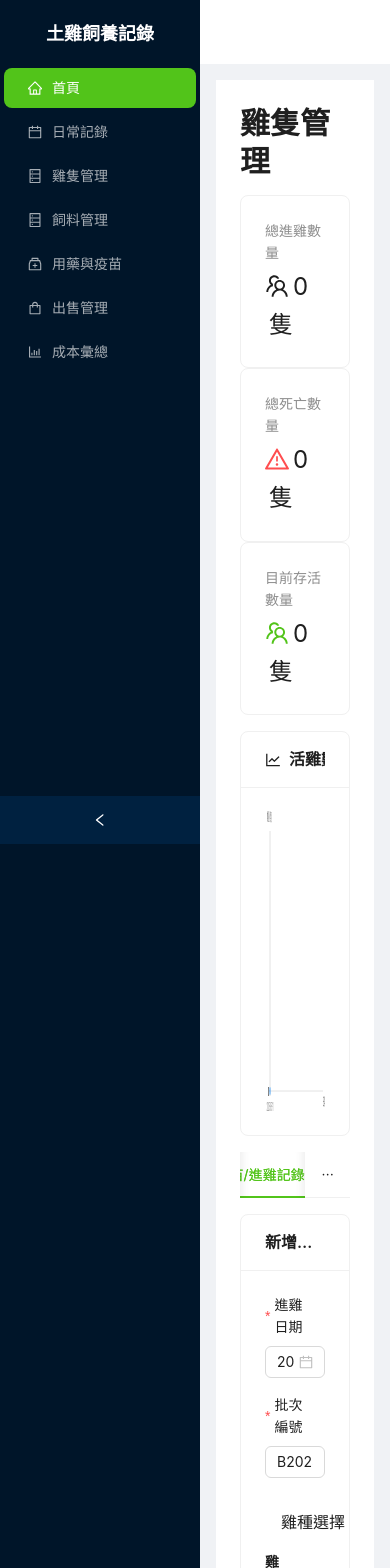
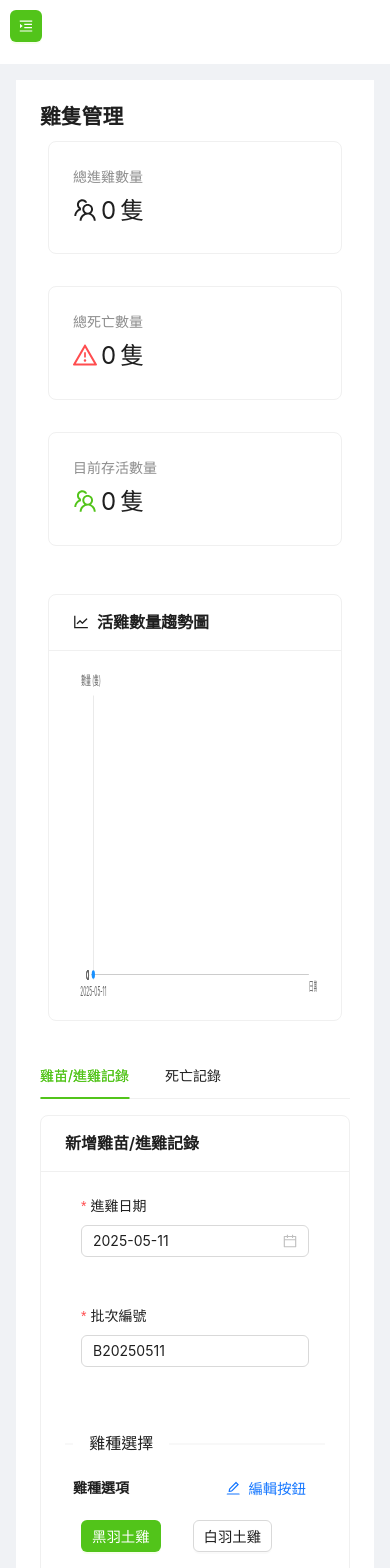
Before and after one commit to Hodaren2022/ChickenFarmMVP, a React (Vite) app: page /chicken-management in a window 390 px wide. Shown: the top 1568 px of the page. Built offline with nearby package versions, Linux system fonts and the light colour scheme.

Commit message:
mobile support

```diff
--- a/src/App.css
+++ b/src/App.css
@@ -79,4 +79,77 @@
   .ant-form-item {
     margin-bottom: 12px;
   }
+
+  /* 表格響應式處理 */
+  .data-table {
+    font-size: 0.9rem;
+  }
+
+  .data-table .ant-table-cell {
+    padding: 8px 4px;
+    white-space: nowrap;
+  }
+
+  /* 表單元素響應式調整 */
+  .ant-form-item-label {
+    padding-bottom: 4px;
+  }
+
+  /* 統計卡片在手機上垂直排列 */
+  .ant-row {
+    margin-left: 0 !important;
+    margin-right: 0 !important;
+  }
+
+  .ant-col {
+    padding-left: 8px !important;
+    padding-right: 8px !important;
+    margin-bottom: 16px;
+  }
+
+  /* 按鈕組調整 */
+  .quick-action-buttons button,
+  .weather-buttons button,
+  .health-status-buttons button {
+    min-width: auto;
+    padding: 0 10px;
+    font-size: 0.9rem;
+  }
+
+  /* 標題調整 */
+  h1.ant-typography {
+    font-size: 1.5rem;
+  }
+
+  h2.ant-typography {
+    font-size: 1.3rem;
+  }
+
+  /* 側邊導航在手機上的調整 */
+  .ant-layout-sider-collapsed {
+    max-width: 0 !important;
+    min-width: 0 !important;
+    width: 0 !important;
+    overflow: hidden;
+  }
 }
+
+/* 更小螢幕的額外調整 */
+@media (max-width: 480px) {
+  .ant-tabs-tab {
+    padding: 8px 12px;
+    margin: 0 4px 0 0;
+  }
+
+  .ant-card-head-title {
+    font-size: 1rem;
+  }
+
+  .ant-statistic-title {
+    font-size: 0.9rem;
+  }
+
+  .ant-statistic-content {
+    font-size: 1.2rem;
+  }
+}
--- a/src/App.jsx
+++ b/src/App.jsx
@@ -1,13 +1,15 @@
-import { useState } from 'react'
+import { useState, useEffect } from 'react'
 import { Routes, Route, Link } from 'react-router-dom'
-import { Layout, Menu, ConfigProvider, theme } from 'antd'
+import { Layout, Menu, ConfigProvider, theme, Button } from 'antd'
 import {
   HomeOutlined,
   CalendarOutlined,
   DatabaseOutlined,
   MedicineBoxOutlined,
   ShoppingOutlined,
-  BarChartOutlined
+  BarChartOutlined,
+  MenuUnfoldOutlined,
+  MenuFoldOutlined
 } from '@ant-design/icons'
 
 // 頁面組件
@@ -26,6 +28,24 @@ const { Header, Content, Footer, Sider } = Layout
 
 function App() {
   const [collapsed, setCollapsed] = useState(false)
+  const [isMobile, setIsMobile] = useState(false)
+
+  // 監聽視窗大小變化，判斷是否為手機螢幕
+  useEffect(() => {
+    const checkMobile = () => {
+      setIsMobile(window.innerWidth <= 768)
+      if (window.innerWidth <= 768) {
+        setCollapsed(true)
+      }
+    }
+
+    checkMobile()
+    window.addEventListener('resize', checkMobile)
+
+    return () => {
+      window.removeEventListener('resize', checkMobile)
+    }
+  }, [])
 
   return (
     <ConfigProvider
@@ -37,7 +57,27 @@ function App() {
       }}
     >
       <Layout style={{ minHeight: '100vh' }}>
-        <Sider collapsible collapsed={collapsed} onCollapse={setCollapsed}>
+        {isMobile && (
+          <Button
+            type="primary"
+            onClick={() => setCollapsed(!collapsed)}
+            style={{
+              position: 'fixed',
+              top: '10px',
+              left: collapsed ? '10px' : '200px',
+              zIndex: 1001,
+              transition: 'all 0.2s'
+            }}
+            icon={collapsed ? <MenuUnfoldOutlined /> : <MenuFoldOutlined />}
+          />
+        )}
+        <Sider
+          collapsible={!isMobile}
+          collapsed={collapsed}
+          onCollapse={setCollapsed}
+          breakpoint="lg"
+          style={{ zIndex: 1000 }}
+        >
           <div className="logo">土雞飼養記錄</div>
           <Menu theme="dark" defaultSelectedKeys={['1']} mode="inline">
             <Menu.Item key="1" icon={<HomeOutlined />}>
--- a/src/pages/ChickenManagement.jsx
+++ b/src/pages/ChickenManagement.jsx
@@ -326,10 +326,10 @@ const ChickenManagement = () => {
     <div>
       <Title level={2}>雞隻管理</Title>
 
-      {/* 統計卡片 */}
-      <Row gutter={16} style={{ marginBottom: 16 }}>
-        <Col xs={24} sm={8}>
-          <Card>
+      {/* 統計卡片 - 使用更好的響應式設計 */}
+      <Row gutter={{ xs: 8, sm: 16 }} style={{ marginBottom: 16 }}>
+        <Col xs={24} sm={12} md={8}>
+          <Card className="summary-card">
             <Statistic
               title="總進雞數量"
               value={chickenRecords.reduce((sum, record) => sum + record.quantity, 0)}
@@ -339,8 +339,8 @@ const ChickenManagement = () => {
           </Card>
         </Col>
 
-        <Col xs={24} sm={8}>
-          <Card>
+        <Col xs={24} sm={12} md={8}>
+          <Card className="summary-card">
             <Statistic
               title="總死亡數量"
               value={deathRecords.reduce((sum, record) => sum + record.quantity, 0)}
@@ -350,8 +350,8 @@ const ChickenManagement = () => {
           </Card>
         </Col>
 
-        <Col xs={24} sm={8}>
-          <Card>
+        <Col xs={24} sm={12} md={8}>
+          <Card className="summary-card">
             <Statistic
               title="目前存活數量"
               value={totalChickens}
@@ -362,8 +362,8 @@ const ChickenManagement = () => {
         </Col>
       </Row>
 
-      {/* 趨勢圖 */}
-      <Row gutter={16} style={{ marginBottom: 16 }}>
+      {/* 趨勢圖 - 響應式設計 */}
+      <Row gutter={{ xs: 8, sm: 16 }} style={{ marginBottom: 16 }}>
         <Col xs={24}>
           <Card
             title={
@@ -372,9 +372,10 @@ const ChickenManagement = () => {
                 <span>活雞數量趨勢圖</span>
               </div>
             }
+            className="responsive-card"
           >
             {chickenTrendData.length > 0 ? (
-              <div className="chicken-trend-chart" style={{ height: 300, position: 'relative' }}>
+              <div className="chicken-trend-chart" style={{ height: 'calc(50vh - 100px)', minHeight: 200, position: 'relative' }}>
                 <div style={{ position: 'absolute', top: 0, left: 0, right: 0, bottom: 0 }}>
                   <svg width="100%" height="100%" viewBox="0 0 600 300" preserveAspectRatio="none">
                     {/* Y軸 */}
@@ -488,7 +489,7 @@ const ChickenManagement = () => {
                 batchNumber: `B${dayjs().format('YYYYMMDD')}`,
               }}
             >
-              <Row gutter={16}>
+              <Row gutter={{ xs: 8, sm: 16 }}>
                 <Col xs={24} sm={12} md={6}>
                   <Form.Item name="entryDate" label="進雞日期" rules={[{ required: true }]}>
                     <DatePicker style={{ width: '100%' }} />
@@ -503,8 +504,9 @@ const ChickenManagement = () => {
 
               <Divider orientation="left">雞種選擇</Divider>
 
-              <Row gutter={16}>
+              <Row gutter={{ xs: 8, sm: 16 }}>
                 <Col span={24}>
+                  <div className="quick-action-buttons">
                     <EditableButtonGroup
                       buttons={chickenBreeds}
                       onSelect={handleBreedSelect}
@@ -512,6 +514,7 @@ const ChickenManagement = () => {
                       selectedValue={chickenForm.getFieldValue('breed')}
                       title="雞種選項"
                     />
+                  </div>
                 </Col>
 
                 <Col xs={24} sm={12}>
@@ -535,8 +538,9 @@ const ChickenManagement = () => {
 
               <Divider orientation="left">供應商與價格</Divider>
 
-              <Row gutter={16}>
+              <Row gutter={{ xs: 8, sm: 16 }}>
                 <Col span={24}>
+                  <div className="quick-action-buttons">
                     <EditableButtonGroup
                       buttons={suppliers}
                       onSelect={handleSupplierSelect}
@@ -544,6 +548,7 @@ const ChickenManagement = () => {
                       selectedValue={chickenForm.getFieldValue('supplier')}
                       title="供應商選項"
                     />
+                  </div>
                 </Col>
 
                 <Col xs={24} sm={12}>
@@ -582,13 +587,16 @@ const ChickenManagement = () => {
           </Card>
 
           <Card title="雞苗/進雞歷史記錄" style={{ marginTop: 16 }}>
+            <div className="data-table">
               <Table
                 columns={chickenColumns}
                 dataSource={chickenRecords}
                 rowKey="id"
-              pagination={{ pageSize: 5 }}
-              className="data-table"
+                pagination={{ pageSize: 5, size: 'small' }}
+                scroll={{ x: 'max-content' }}
+                size="small"
               />
+            </div>
           </Card>
         </TabPane>
 
@@ -605,7 +613,7 @@ const ChickenManagement = () => {
                 batchNumber: chickenRecords.length > 0 ? chickenRecords[0].batchNumber : '',
               }}
             >
-              <Row gutter={16}>
+              <Row gutter={{ xs: 8, sm: 16 }}>
                 <Col xs={24} sm={12} md={6}>
                   <Form.Item name="deathDate" label="死亡日期" rules={[{ required: true }]}>
                     <DatePicker style={{ width: '100%' }} />
@@ -631,8 +639,9 @@ const ChickenManagement = () => {
 
               <Divider orientation="left">死亡原因</Divider>
 
-              <Row gutter={16}>
+              <Row gutter={{ xs: 8, sm: 16 }}>
                 <Col span={24}>
+                  <div className="quick-action-buttons">
                     <EditableButtonGroup
                       buttons={deathReasons}
                       onSelect={handleReasonSelect}
@@ -640,6 +649,7 @@ const ChickenManagement = () => {
                       selectedValue={deathForm.getFieldValue('reason')}
                       title="死亡原因選項"
                     />
+                  </div>
                 </Col>
                 <Col xs={24} sm={12}>
                   <Form.Item name="reason" label="死亡原因" rules={[{ required: true }]}>
@@ -654,7 +664,7 @@ const ChickenManagement = () => {
                 </Col>
               </Row>
 
-              <Row gutter={16}>
+              <Row gutter={{ xs: 8, sm: 16 }}>
                 <Col span={24}>
                   <Form.Item name="notes" label="備註">
                     <Input.TextArea rows={3} placeholder="輸入任何關於死亡原因的詳細說明..." />
@@ -671,13 +681,16 @@ const ChickenManagement = () => {
           </Card>
 
           <Card title="死亡記錄歷史" style={{ marginTop: 16 }}>
+            <div className="data-table">
               <Table
                 columns={deathColumns}
                 dataSource={deathRecords}
                 rowKey="id"
-              pagination={{ pageSize: 5 }}
-              className="data-table"
+                pagination={{ pageSize: 5, size: 'small' }}
+                scroll={{ x: 'max-content' }}
+                size="small"
               />
+            </div>
           </Card>
         </TabPane>
       </Tabs>
```
Also changed, not shown: 待改善.txt. Lines whose indentation alone changed are shown as unchanged.
